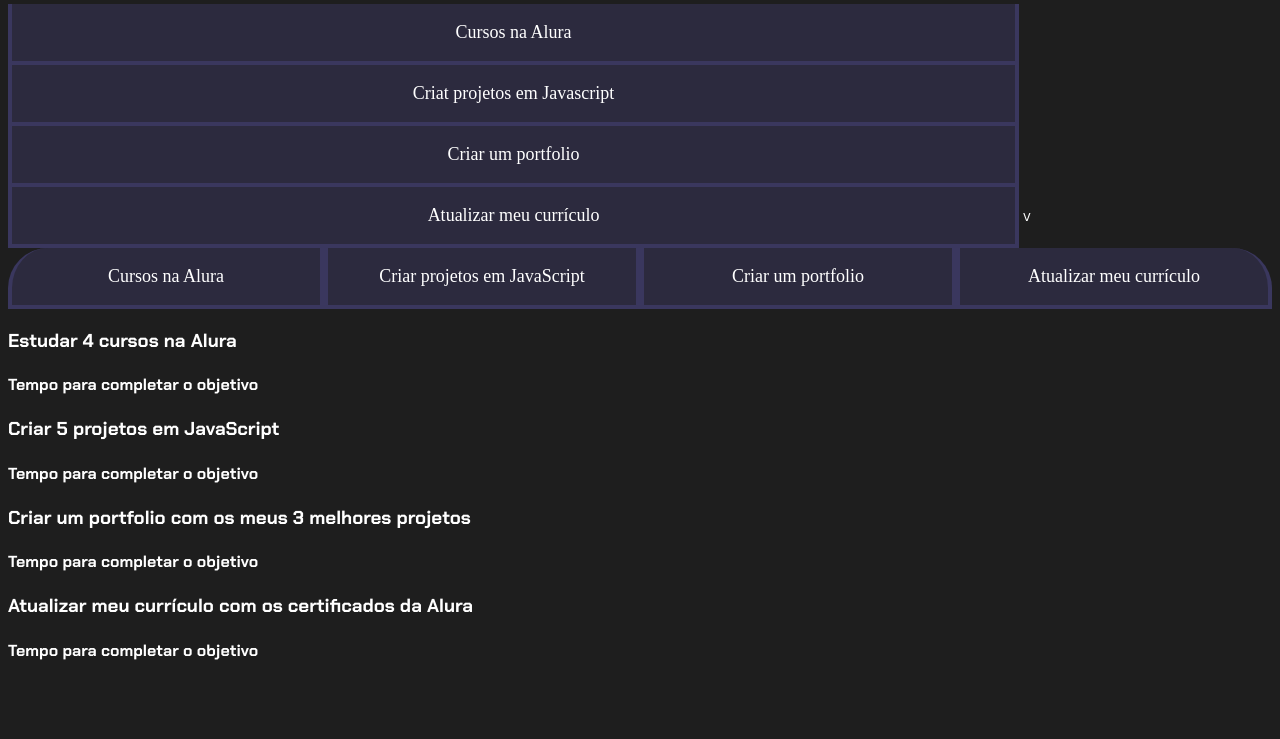
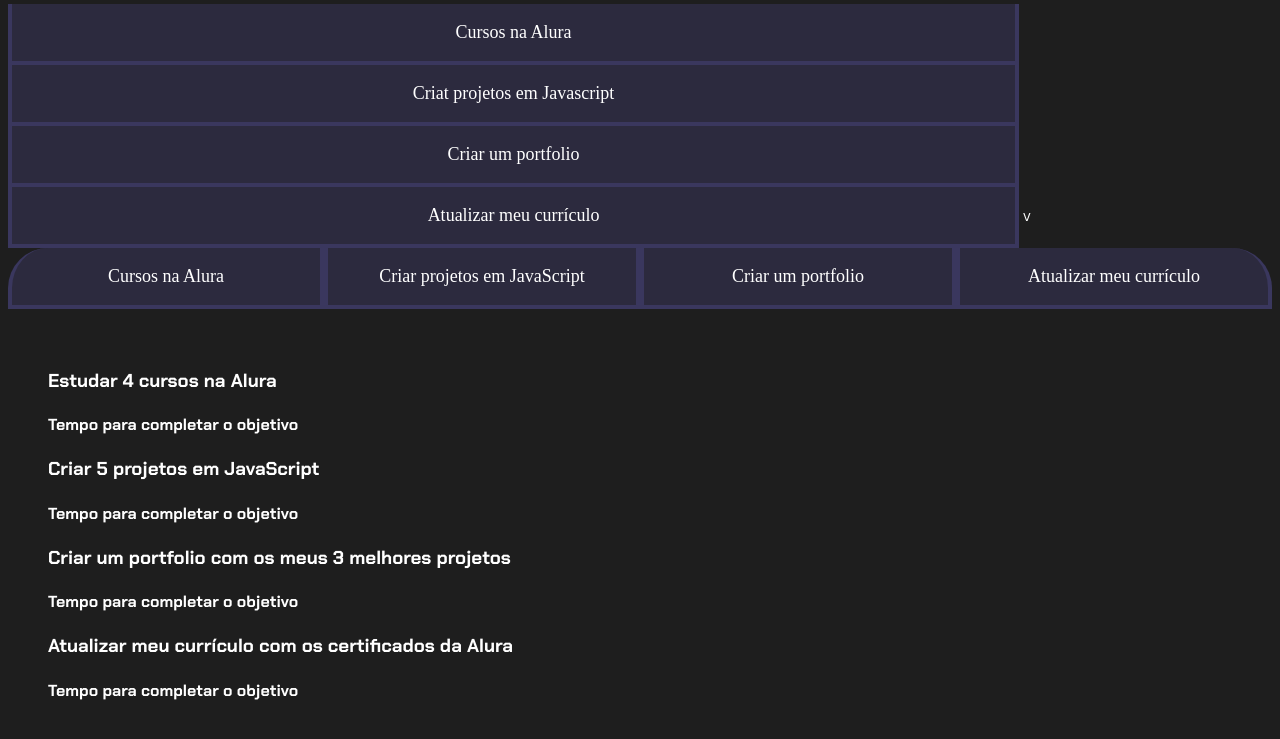
Before and after one commit to vinidente/ALURA-3-ANO, a plain HTML site: page index.html in a window 1280 px wide. Shown: the part 99-838 px from the top of the page. Before the commit the page ends 800 px from the top, so only its background shows below. Drawn offline with Linux system fonts and the light colour scheme.

Commit message:
Update style.css

```diff
--- a/style.css
+++ b/style.css
@@ -70,3 +70,9 @@ body {
       }
 
 }
+
+.abas-textos{
+    background-color: var(--texto-fundo);
+    padding: 40px;
+    border-radius: 0 0 40px 40px;
+}
```
